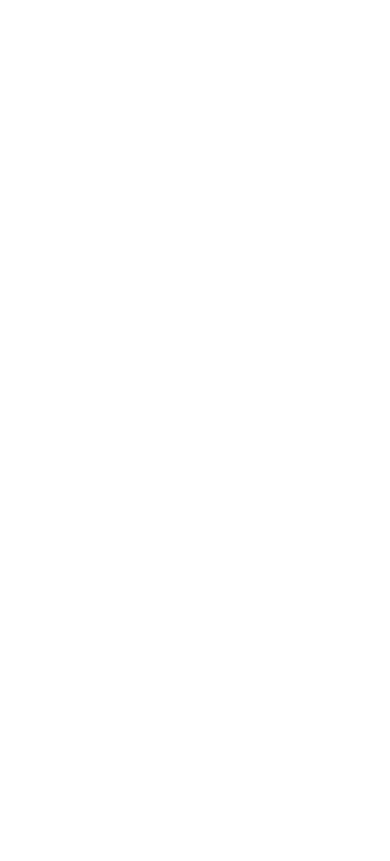
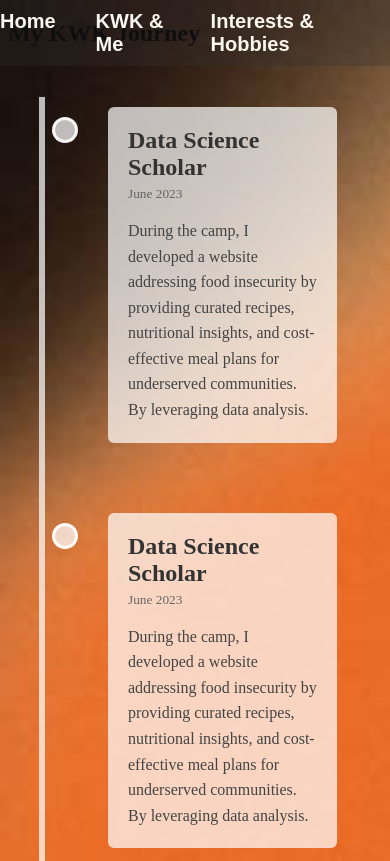
Before and after one commit to reemaaskar/git-practice, a plain HTML site: page KWK.html in a window 390 px wide. Shown: the top 861 px of the page. Drawn offline with Linux system fonts and the light colour scheme; a web font is replaced by a local one.

Commit message:
New Timeline Feature

```diff
--- a/KWK.html
+++ b/KWK.html
@@ -0,0 +1,67 @@
+<!DOCTYPE html>
+<html>
+<head>
+    <title> KWK & Reema </title>
+    <meta name="viewport" content="width=device-width, initial-scale=1.0">
+    <link href="style.css" rel="stylesheet" type="text/css" />
+    <link rel="preconnect" href="https://fonts.googleapis.com">
+    <link rel="preconnect" href="https://fonts.gstatic.com" crossorigin>
+    <link href="https://fonts.googleapis.com/css2?family=Karla:ital,wght@0,200..800;1,200..800&family=Lexend:wght@100..900&family=Playfair+Display:ital,wght@0,400..900;1,400..900&display=swap" rel="stylesheet">
+</head>
+
+<body id="kwkme">
+     <div class="navBar">
+            <a href="index.html">Home</a>
+            <a href="KWK.html">KWK & Me</a>
+            <a href="Interests_Hobbies.html"> Interests & Hobbies</a>
+        </div>
+        <h2>My KWK Journey</h2>
+        <div class="timeline">
+            <div class="container left-container">
+                <div class="textbox">
+                    <h2>Data Science Scholar</h2>
+                    <small>June 2023</small>
+                    <p> During the camp, I developed a website addressing food insecurity by providing curated recipes,
+                        nutritional insights, and cost-effective meal plans for underserved communities. By leveraging
+                        data analysis.</p>
+                </div>
+            </div>
+            <div class="container right-container">
+                <div class="textbox">
+                    <h2>Data Science Scholar</h2>
+                    <small>June 2023</small>
+                    <p> During the camp, I developed a website addressing food insecurity by providing curated recipes,
+                        nutritional insights, and cost-effective meal plans for underserved communities. By leveraging
+                        data analysis.</p>
+                </div>
+            </div>
+            <div class="container left-container">
+                <div class="textbox">
+                    <h2>Data Science Scholar</h2>
+                    <small>June 2023</small>
+                    <p> During the camp, I developed a website addressing food insecurity by providing curated recipes,
+                        nutritional insights, and cost-effective meal plans for underserved communities. By leveraging
+                        data analysis.</p>
+                </div>
+            </div>
+            <div class="container right-container">
+                <div class="textbox">
+                    <h2>Data Science Scholar</h2>
+                    <small>June 2023</small>
+                    <p> During the camp, I developed a website addressing food insecurity by providing curated recipes,
+                        nutritional insights, and cost-effective meal plans for underserved communities. By leveraging
+                        data analysis.</p>
+                </div>
+            </div>
+            <div class="container left-container">
+                <div class="textbox">
+                    <h2>Data Science Scholar</h2>
+                    <small>June 2023</small>
+                    <p> During the camp, I developed a website addressing food insecurity by providing curated recipes,
+                        nutritional insights, and cost-effective meal plans for underserved communities. By leveraging
+                        data analysis.</p>
+                </div>
+            </div>
+        </div>
+    </body>
+</html>
--- a/style.css
+++ b/style.css
@@ -71,7 +71,7 @@ body{
 }
 
 #Profile_Picture{
-    border: 5px solid #fffdf946;
+    border: 5px solid rgb(252, 170, 18, 0.715);
     border-radius: 50%;
     width: 250px;
     height: 250px;
@@ -80,7 +80,7 @@ body{
 }
 
 #Profile_Picture:hover{
-    border: 5px solid #fffdf977;
+    border: 5px solid rgb(252, 170, 18);
     transform: scale(1.03) rotate(-10deg);
     box-shadow: 0 15px 30px rgba(0, 0, 0, 0.5);
 }
@@ -161,3 +161,178 @@ body{
     color: white;
     cursor: pointer;
 }
+
+#kwkme{
+    background-image: url('orange gradient.jpg');
+    background-size: cover;
+
+}
+.timeline {
+    position: relative;
+    max-width: 1200px;
+    margin: 100px auto;
+    display: flex;
+    flex-direction: column;
+    align-items: center;
+    padding-left: 20px;
+    padding-right: 20px;
+}
+
+.timeline::after {
+    content: '';
+    position: absolute;
+    width: 6px;
+    height: 100%;
+    background: rgba(255, 255, 255, 0.715);
+    top: 0;
+    left: 50%;
+    margin-left: -3px;
+    z-index: -1;
+    animation: moveline 6s linear forwards;
+}
+
+@keyframes moveline {
+    0% {
+        height: 0;
+    }
+    100% {
+        height: 100%;
+    }
+}
+
+.container {
+    padding: 10px;
+    position: relative;
+    width: 45%;
+    opacity: 0;
+    animation: movedown 1s ease-out forwards;
+    margin-bottom: 50px;
+    box-sizing: border-box;
+}
+
+@keyframes movedown {
+    0% {
+        opacity: 0;
+        transform: translateY(-30px);
+    }
+    100% {
+        opacity: 1;
+        transform: translateY(0px);
+    }
+}
+
+.container:nth-child(1) { animation-delay: 0s; }
+.container:nth-child(2) { animation-delay: 1s; }
+.container:nth-child(3) { animation-delay: 2s; }
+.container:nth-child(4) { animation-delay: 3s; }
+.container:nth-child(5) { animation-delay: 4s; }
+
+.textbox {
+    padding: 20px;
+    background-color: rgba(255, 255, 255, 0.715);
+    position: relative;
+    border-radius: 6px;
+    font-size: 16px;
+    color: black;
+}
+
+.textbox h2 {
+    color: #333;
+    margin-top: 0;
+    margin-bottom: 5px;
+}
+
+.textbox small {
+    color: #666;
+    display: block;
+    margin-bottom: 10px;
+}
+
+.textbox p {
+    color: #444;
+    line-height: 1.6;
+    margin-bottom: 0;
+}
+
+.textbox:hover {
+    box-shadow: 0 0 25px rgb(252, 170, 18);
+}
+
+.left-container {
+    align-self: flex-start;
+    margin-left: 0;
+    margin-right: 50%;
+    transform: translateX(-100%);
+}
+
+.right-container {
+    align-self: flex-end;
+    margin-right: 0;
+    margin-left: 50%;
+    transform: translateX(0%);
+}
+
+
+.container::after {
+    content: '';
+    position: absolute;
+    width: 20px;
+    height: 20px;
+    border-radius: 50%;
+    background: rgba(255, 255, 255, 0.715);
+    border: 3px solid rgba(255, 255, 255, 0.868);
+    top: 20px;
+    z-index: 1;
+}
+
+.left-container::after {
+    right: -45px;
+    left: auto;
+    transform: translateX(50%);
+    right: -25px;
+
+}
+
+.right-container::after {
+    left: -33px;
+    right: auto;
+}
+
+@media screen and (max-width: 800px) {
+    .timeline {
+        margin: 50px auto;
+        align-items: flex-start;
+        padding-left: 20px;
+        padding-right: 20px;
+    }
+
+    .timeline::after {
+        left: 31px;
+        margin-left: 0;
+    }
+
+    .container {
+        width: 100%;
+        padding-left: 80px;
+        padding-right: 25px;
+        margin-left: 0;
+        margin-right: 0;
+        transform: translateX(0);
+        align-self: auto;
+    }
+
+    .left-container,
+    .right-container {
+        transform: translateX(0);
+        margin-left: 0;
+        margin-right: 0;
+        align-self: auto;
+    }
+
+
+    .container::after {
+        left: 24px;
+        right: auto;
+        transform: translateX(0);
+    }
+}
```
Also changed, not shown: index.html (+2 -1 lines), orange gradient.jpg (added).
